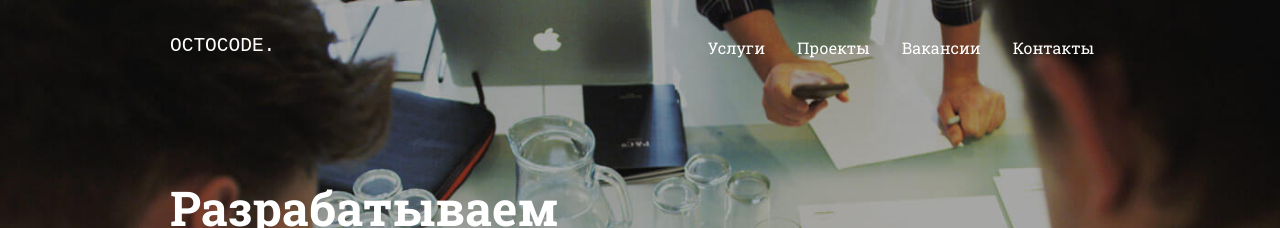
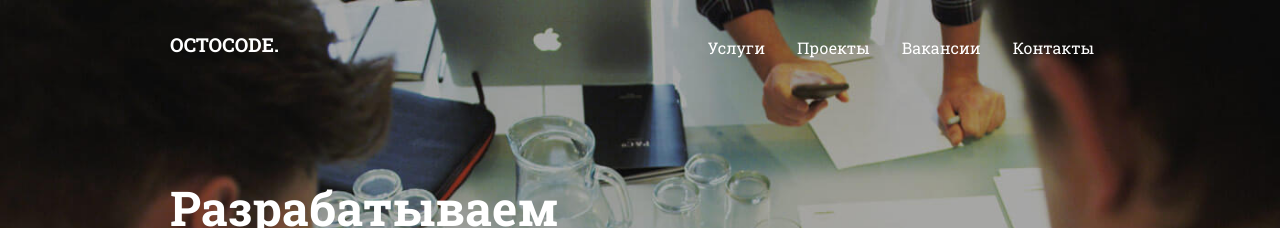
Before and after one commit to bizikov/octocode, a Jekyll site: the page built from index.html, in a window 1280 px wide. Shown: the top 228 px of the page. Built offline with Jekyll 4.4.1, drawn with Linux system fonts in a browser that asks for light colours.

Commit message:
обновлен стиль текста названия

```diff
--- a/assets/css/style.css
+++ b/assets/css/style.css
@@ -47,8 +47,8 @@ a {
 }
 
 .logo {
-    font-family: monospace;
-    font-size: 1.5em;
+    font-size: 1.2em;
+    font-weight: bold;
     text-transform: uppercase;
     color: #FFF;
     text-decoration: none;
```
